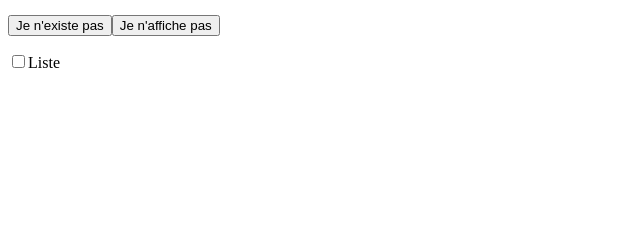
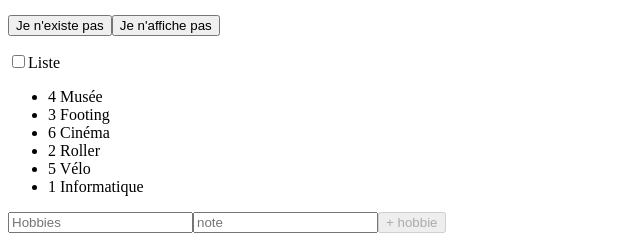
Before and after one commit to mickaellherminez/F-vue-day1-pt1, a website: page index.html in a window 1280 px wide. Shown: the part 608-849 px from the top of the page, without its empty margins (0-640 px from the left). Before the commit the page ends 800 px from the top, so only its background shows below. Drawn offline with nearby package versions, Linux system fonts and the light colour scheme.

Commit message:
ADD: 2.9. Découvrir la liaison bidirectionnelle

```diff
--- a/index.html
+++ b/index.html
@@ -38,6 +38,14 @@
         <input v-on:click="showList = checked ? 'Tableau' : 'Liste'" type="checkbox" id="checkbox" v-model="checked">
         <label>Liste</label>
 
+        <ul>
+            <li v-for="(value, name, index) in hobbies" :key="index">{{value}} {{name}}</li>
+        </ul>
+
+        <input v-model="h" type="text" placeholder="Hobbies">
+        <input v-model="o" type="text" placeholder="note">
+
+        <button  :class="{notActive : !h||!o}" @click="hobbies[h] = o, h=undefined; o=undefined" :disabled="!h||!o">+ hobbie</button>
     </div>
     <!-- JS -->
     <script src="https://unpkg.com/vue@next"></script>
--- a/main.js
+++ b/main.js
@@ -10,6 +10,16 @@ const app = Vue.createApp({
             show: true,
             checked: false,
             showList: "Tableau",
+            h: undefined,
+            o: undefined,
+            hobbies: {
+                'Musée': 4,
+                'Footing': 3,
+                'Cinéma': 6,
+                'Roller': 2,
+                'Vélo': 5,
+                'Informatique': 1
+            },
             skills: [
                 {
                     img: 'assets/images/angularjs.png',
```
Also changed, not shown: README.md.
